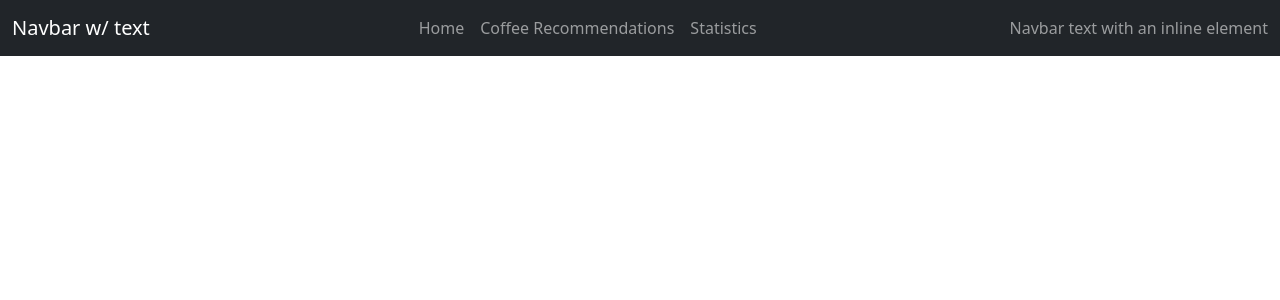
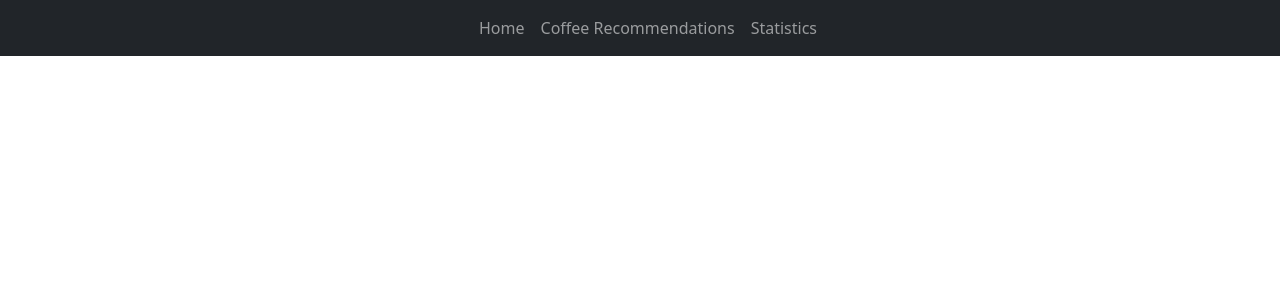
Before and after one commit to jonathan-odonnell/recommendations, a Django app: template templates/base.html in a window 1280 px wide. Shown: the top 300 px of the page. Run offline with Django 3.2, Linux system fonts and the light colour scheme; the template is opened without the code that fills it, so the values that code supplies are empty.

Commit message:
Amended navbar

```diff
--- a/templates/base.html
+++ b/templates/base.html
@@ -14,7 +14,7 @@
     <header>
     <nav class="navbar navbar-expand-lg bg-dark" data-bs-theme="dark">
   <div class="container-fluid">
-    <a class="navbar-brand" href="#">Navbar w/ text</a>
+    <a class="navbar-brand" href="#"></a>
     <button class="navbar-toggler" type="button" data-bs-toggle="collapse" data-bs-target="#navbarText" aria-controls="navbarText" aria-expanded="false" aria-label="Toggle navigation">
       <span class="navbar-toggler-icon"></span>
     </button>
@@ -34,7 +34,6 @@
         </li>
       </ul>
       <span class="navbar-text">
-        Navbar text with an inline element
       </span>
     </div>
   </div>
```
